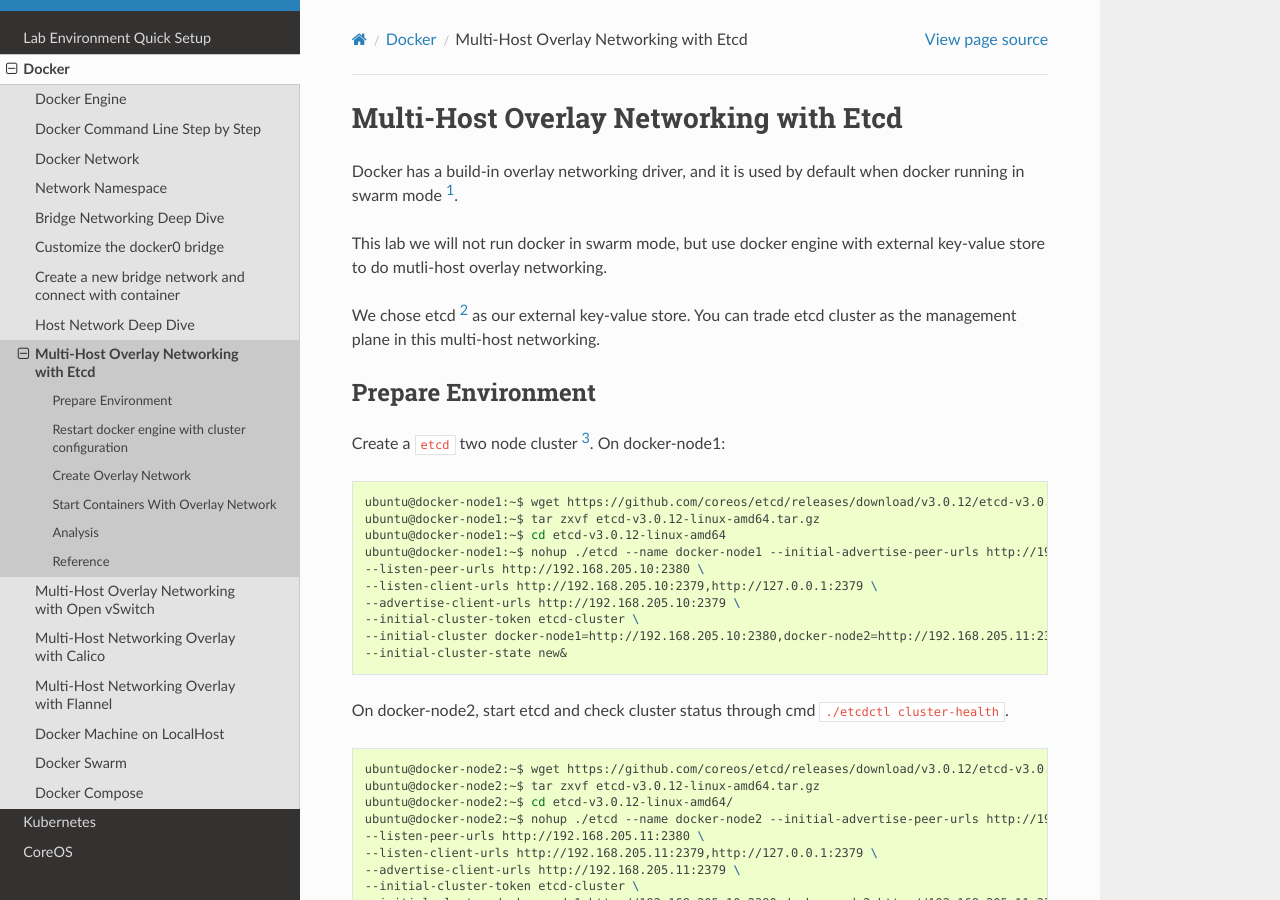
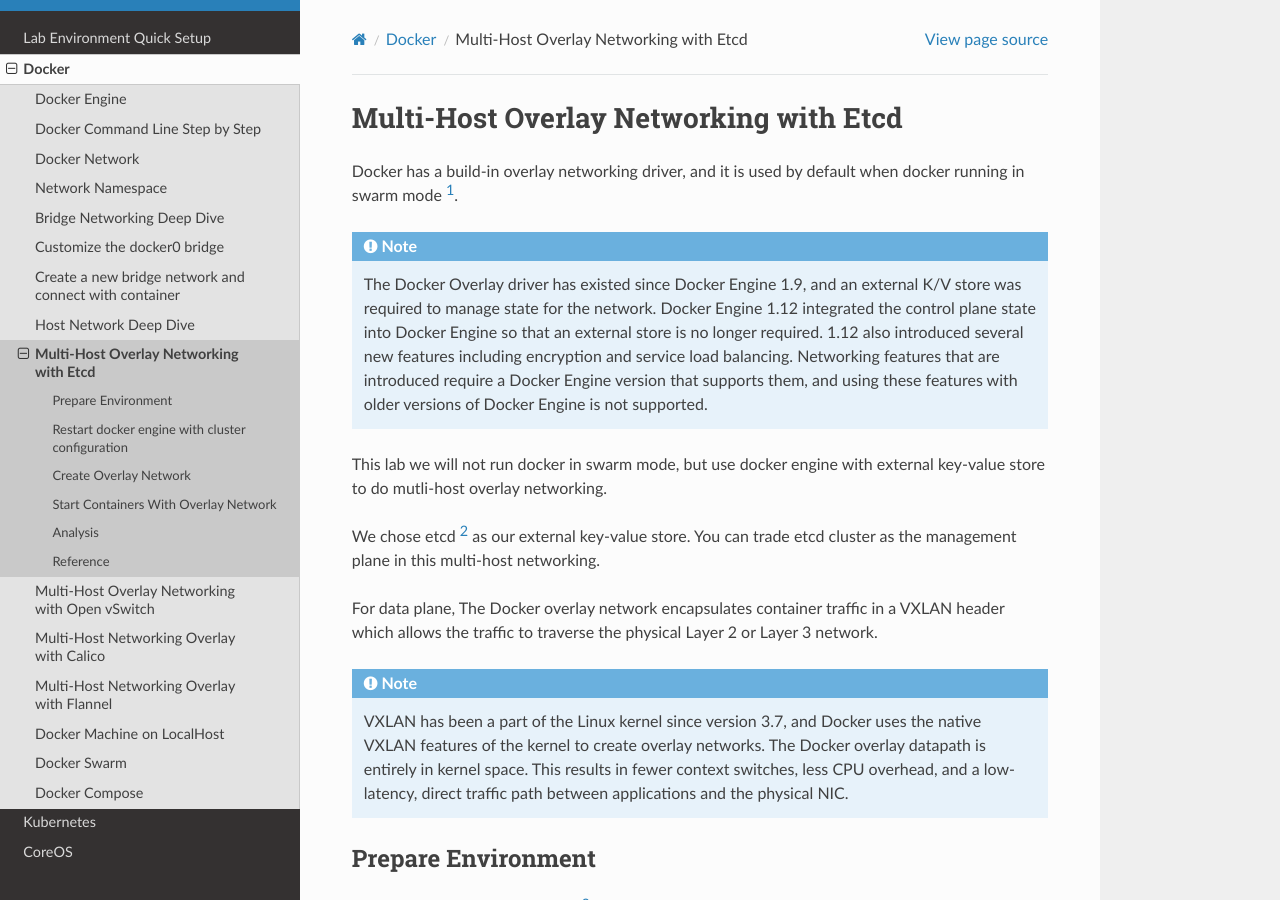
Before and after one commit to xiaopeng163/docker-k8s-lab, a Sphinx documentation site: the page built from docs/source/docker/docker-etcd.rst, in a window 1280 px wide and 900 px high. Built offline with Sphinx 7.4.7 and the Read the Docs theme 2.0.0, drawn with Linux system fonts in a browser that asks for light colours; some of the changed text lies outside the part shown.

Commit message:
add pic for etcd overlay
Signed-off-by: Peng Xiao <xiaoquwl@gmail.com>

```diff
--- a/docs/source/docker/docker-etcd.rst
+++ b/docs/source/docker/docker-etcd.rst
@@ -2,12 +2,24 @@ Multi-Host Overlay Networking with Etcd
 =======================================
 
 Docker has a build-in overlay networking driver, and it is used by default when docker running in swarm mode [#f1]_.
+
+.. note::
+
+  The Docker Overlay driver has existed since Docker Engine 1.9, and an external K/V store was required to manage state for the network. Docker Engine 1.12 integrated the control plane state into Docker Engine so that an external store is no longer required. 1.12 also introduced several new features including encryption and service load balancing. Networking features that are introduced require a Docker Engine version that supports them, and using these features with older versions of Docker Engine is not supported.
+
+
 
 This lab we will not run docker in swarm mode, but use docker engine with external key-value store to do mutli-host
 overlay networking.
 
 We chose etcd [#f2]_ as our external key-value store. You can trade etcd cluster as the management plane in this multi-host
 networking.
+
+For data plane, The Docker overlay network encapsulates container traffic in a VXLAN header which allows the traffic to traverse the physical Layer 2 or Layer 3 network.
+
+.. note::
+
+  VXLAN has been a part of the Linux kernel since version 3.7, and Docker uses the native VXLAN features of the kernel to create overlay networks. The Docker overlay datapath is entirely in kernel space. This results in fewer context switches, less CPU overhead, and a low-latency, direct traffic path between applications and the physical NIC.
 
 Prepare Environment
 --------------------
@@ -265,10 +277,18 @@ Let check the connectivity.
     ubuntu@docker-node1:~$
 
 
-Analysis
---------
+Analysis [#f4]_ [#f5]_
+-----------------------
 
-more information, please go to https://www.singlestoneconsulting.com/~/media/files/whitepapers/dockernetworking2.pdf
+.. image:: _image/docker-overlay.png
+
+During overlay network creation, Docker Engine creates the network infrastructure required for overlays on each host (Create on one host,
+and through etcd sync to the other host).
+A Linux bridge is created per overlay along with its associated VXLAN interfaces. The Docker Engine intelligently instantiates overlay networks
+on hosts only when a container attached to that network is scheduled on the host. This prevents sprawl of overlay networks
+where connected containers do not exist.
+
+There are two interfaces in each container, one is for ``docker_gwbridge`` network, and the other is for ``demo`` overlay network.
 
 
 Reference
--- a/docs/source/docker/docker-ovs.rst
+++ b/docs/source/docker/docker-ovs.rst
@@ -74,6 +74,11 @@ container 2 on host 1 can not access container 1 on host 2
 Configure OVS
 --------------
 
+Install OVS:
+
+.. code-block:: bash
+
+  $ sudo apt-get install -y openvswitch-switch openvswitch-common
 
 Host 1
 ~~~~~~~
```
Also changed, not shown: other parts of docs/source/docker/docker-etcd.rst (+2 -0 lines), docs/source/docker/_image/docker-overlay.png (added).
